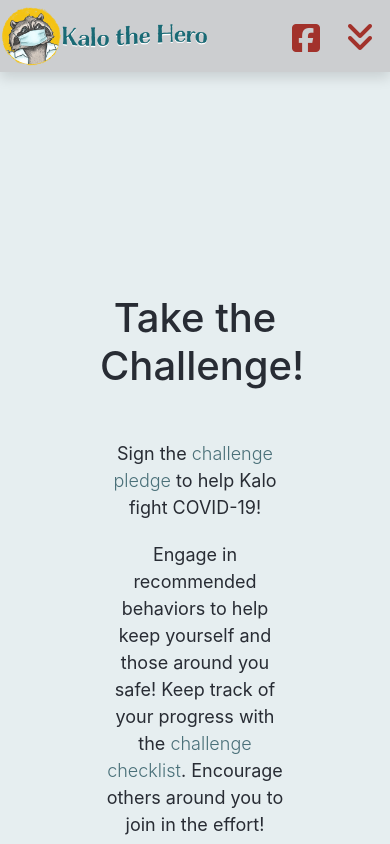
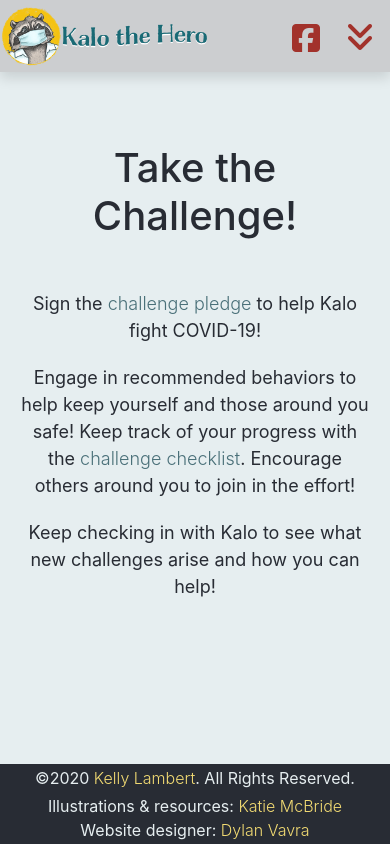
Before and after one commit to dvavs/kalothehero, a React (Create React App) app: page /challenge in a window 390 px wide. Shown: the top 844 px of the page. Built offline with nearby package versions, Linux system fonts and the light colour scheme.

Commit message:
Make Challenge page responsive

```diff
--- a/src/pages/Challenge/style.css
+++ b/src/pages/Challenge/style.css
@@ -1,3 +1,9 @@
 #challenge {
     padding: 100px
 }
+
+@media screen and (max-width: 839px) {
+    #challenge {
+        padding: 0px 20px;
+    }
+}
```
